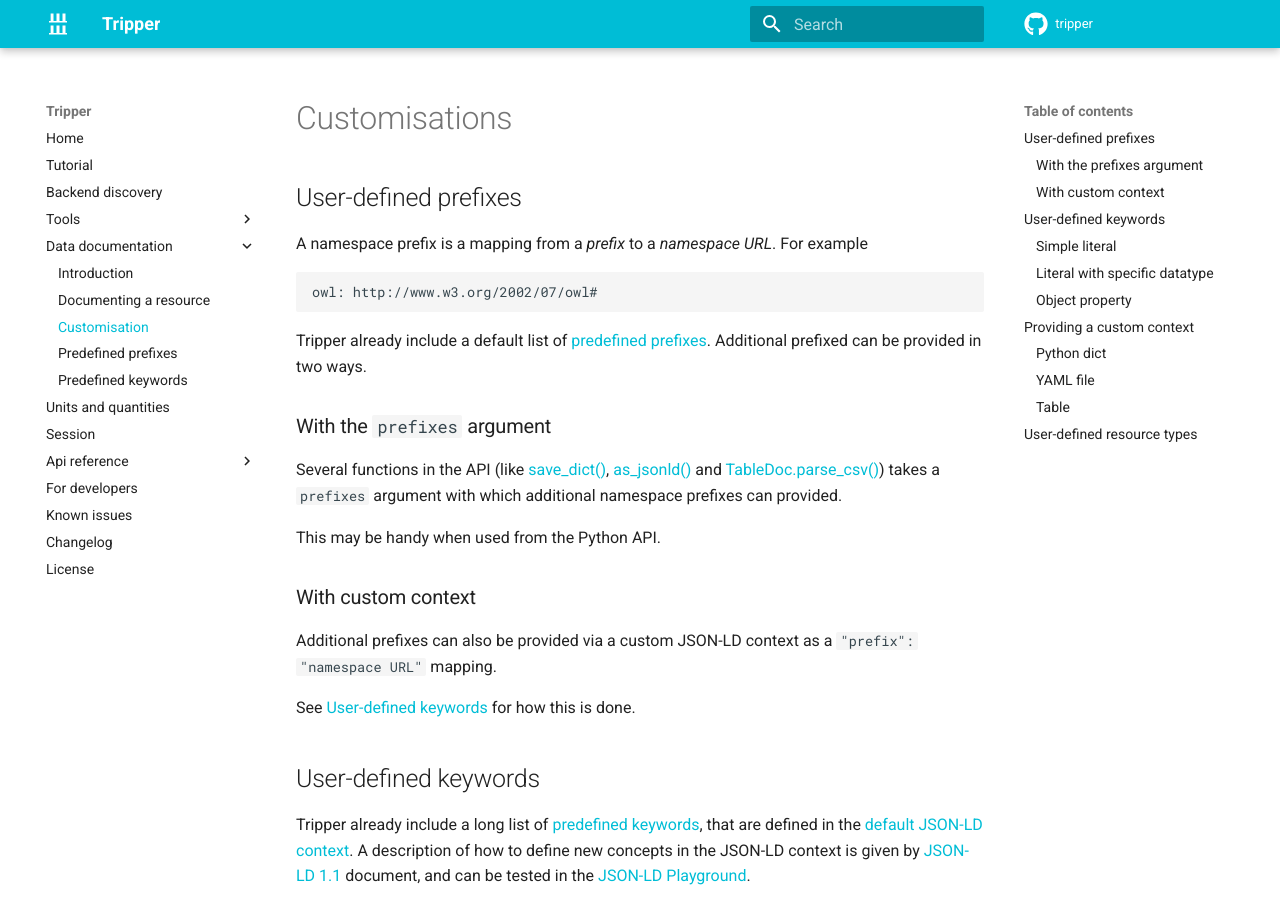
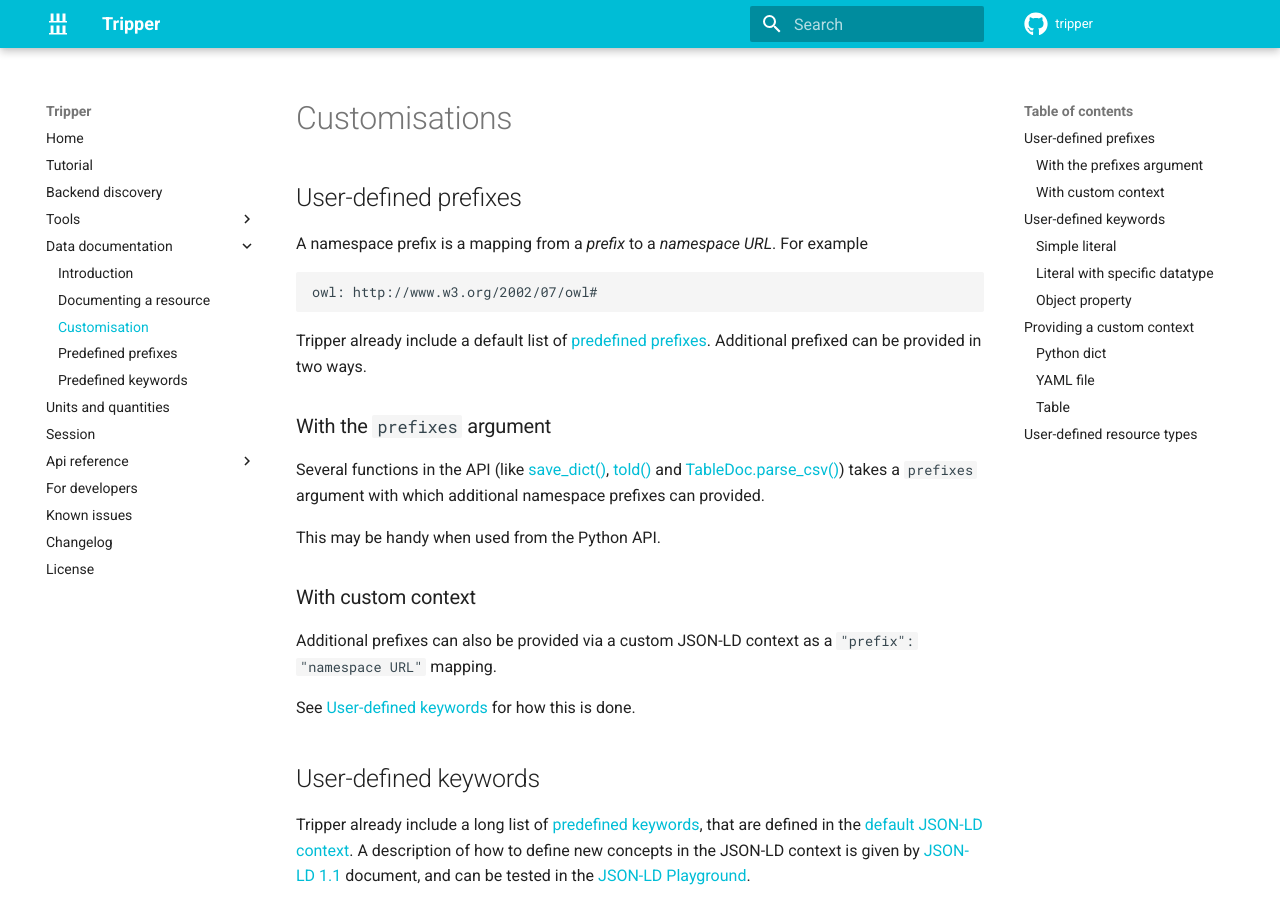
Before and after one commit to EMMC-ASBL/tripper, an MkDocs documentation site: the page built from docs/datadoc/customisation.md, in a window 1280 px wide and 900 px high. Built offline with MkDocs 1.6.1 and Material for MkDocs 9.7.7, drawn with Linux system fonts in a browser that asks for light colours; comment, search, counter and statistics services are not loaded; the version menu is left out.

Commit message:
Fixed documentation issues

```diff
--- a/docs/datadoc/customisation.md
+++ b/docs/datadoc/customisation.md
@@ -13,7 +13,7 @@
 Additional prefixed can be provided in two ways.
 
 ### With the `prefixes` argument
-Several functions in the API (like [save_dict()], [as_jsonld()] and [TableDoc.parse_csv()]) takes a `prefixes` argument with which additional namespace prefixes can provided.
+Several functions in the API (like [save_dict()], [told()] and [TableDoc.parse_csv()]) takes a `prefixes` argument with which additional namespace prefixes can provided.
 
 This may be handy when used from the Python API.
 
@@ -243,7 +243,7 @@
 [predefined keywords]: keywords.md
 [default context]: https://raw.githubusercontent.com/EMMC-ASBL/tripper/refs/heads/master/tripper/context/0.2/context.json
 [save_dict()]: ../api_reference/datadoc/dataset.md#tripper.datadoc.dataset.save_dict
-[as_jsonld()]: ../api_reference/datadoc/dataset.md#tripper.datadoc.dataset.as_jsonld
+[told()]: ../api_reference/datadoc/dataset.md#tripper.datadoc.dataset.told
 [save_datadoc()]: ../api_reference/datadoc/dataset.md#tripper.datadoc.dataset.save_datadoc
 [TableDoc]: ../api_reference/datadoc/tabledoc.md/#tripper.datadoc.tabledoc.TableDoc
 [TableDoc.parse_csv()]: ../api_reference/datadoc/tabledoc.md/#tripper.datadoc.tabledoc.TableDoc.parse_csv
```
Also changed, not shown: 1 other file.
